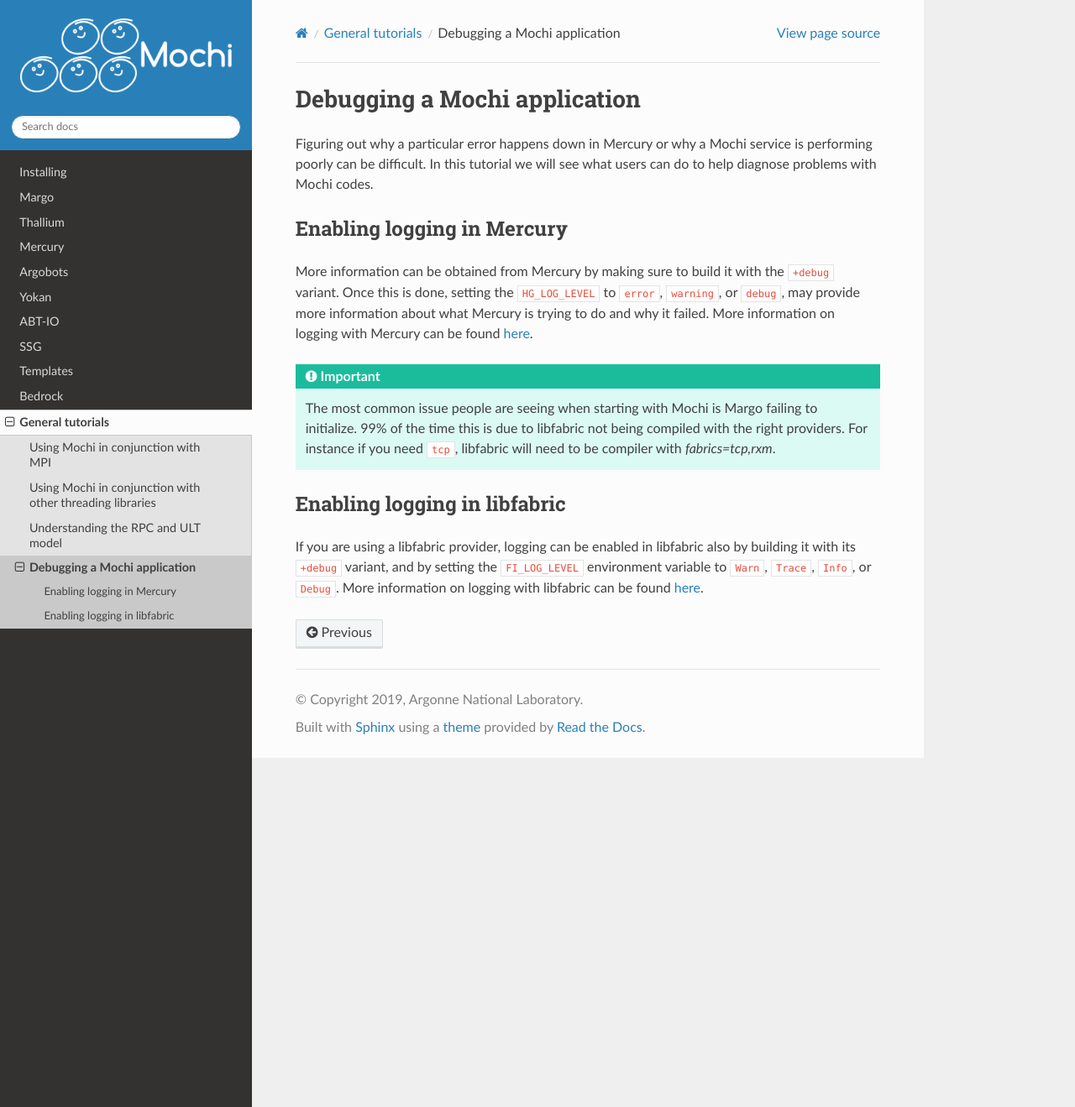
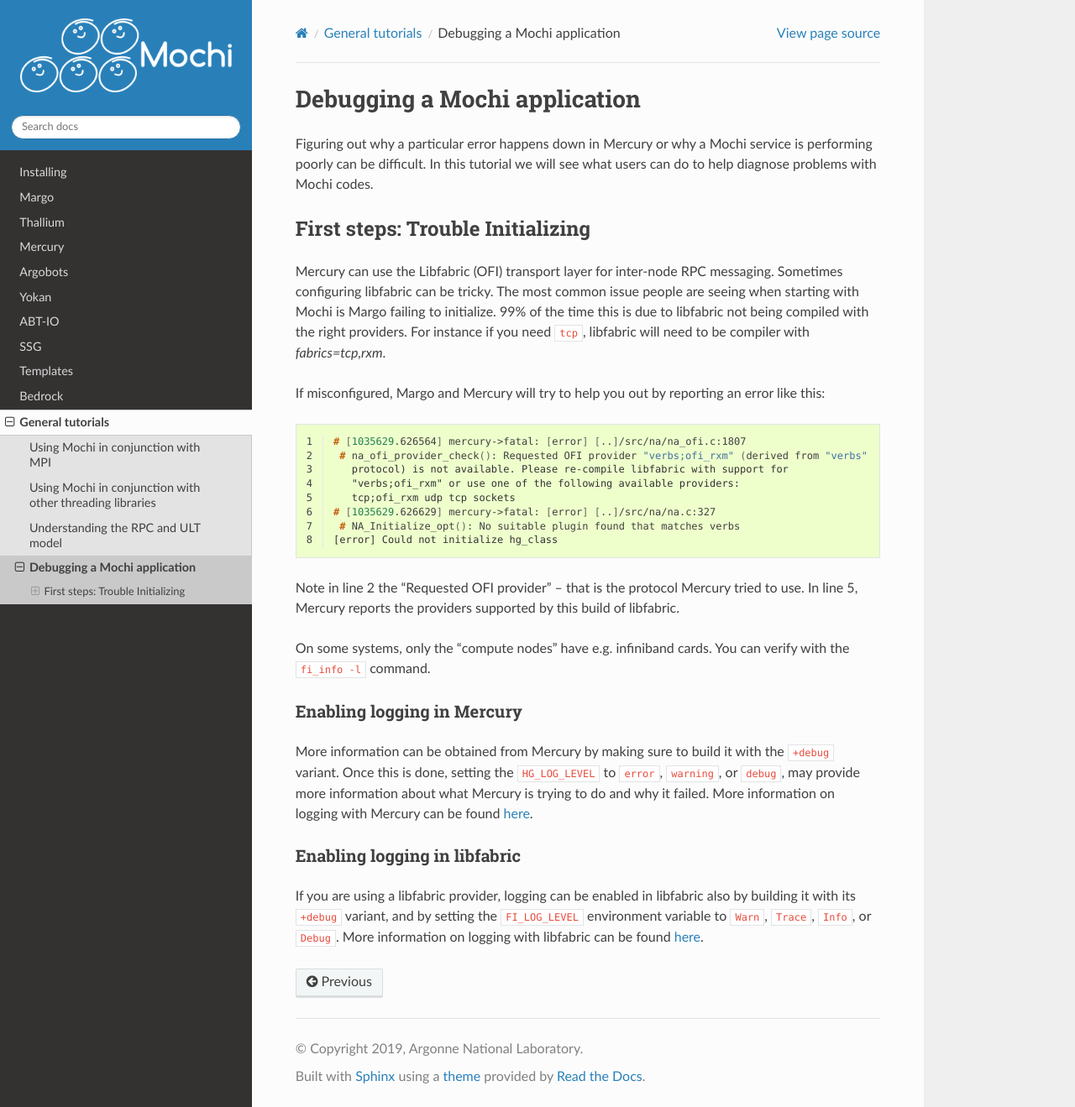
Before and after one commit to mochi-hpc/mochi-doc, a Sphinx documentation site: the page built from docs/source/general/04_debugging.rst, in a window 1280 px wide and 1319 px high. Shown: the whole window at 84% size. Built offline with Sphinx 7.4.7 and the Read the Docs theme 2.0.0, drawn with Linux system fonts in a browser that asks for light colours.

Commit message:
add information about missing providers in libfabric

```diff
--- a/docs/source/general/04_debugging.rst
+++ b/docs/source/general/04_debugging.rst
@@ -5,6 +5,41 @@
 or why a Mochi service is performing poorly can be difficult.
 In this tutorial we will see what users can do to help diagnose
 problems with Mochi codes.
+
+First steps: Trouble Initializing
+_________________________________
+
+Mercury can use the Libfabric (OFI) transport layer for inter-node RPC
+messaging.  Sometimes configuring libfabric can be tricky.
+The most common issue people are seeing when starting with
+Mochi is Margo failing to initialize. 99% of the time this
+is due to libfabric not being compiled with the right providers.
+For instance if you need :code:`tcp`, libfabric will need to be
+compiler with `fabrics=tcp,rxm`.
+
+If misconfigured, Margo and Mercury will try to help you out by reporting an
+error like this:
+
+.. code-block:: console
+   :linenos:
+
+   # [1035629.626564] mercury->fatal: [error] [..]/src/na/na_ofi.c:1807
+    # na_ofi_provider_check(): Requested OFI provider "verbs;ofi_rxm" (derived from "verbs"
+      protocol) is not available. Please re-compile libfabric with support for
+      "verbs;ofi_rxm" or use one of the following available providers:
+      tcp;ofi_rxm udp tcp sockets
+   # [1035629.626629] mercury->fatal: [error] [..]/src/na/na.c:327
+    # NA_Initialize_opt(): No suitable plugin found that matches verbs
+   [error] Could not initialize hg_class
+
+
+
+Note in line 2 the "Requested OFI provider" -- that is the protocol Mercury tried
+to use.  In line 5, Mercury reports the providers supported by this build of
+libfabric.
+
+On some systems, only the "compute nodes" have e.g. infiniband cards.  You can verify with the :code:`fi_info -l` command.
+
 
 Enabling logging in Mercury
 ---------------------------
```
Also changed, not shown: other parts of docs/source/general/04_debugging.rst (+0 -7 lines).
